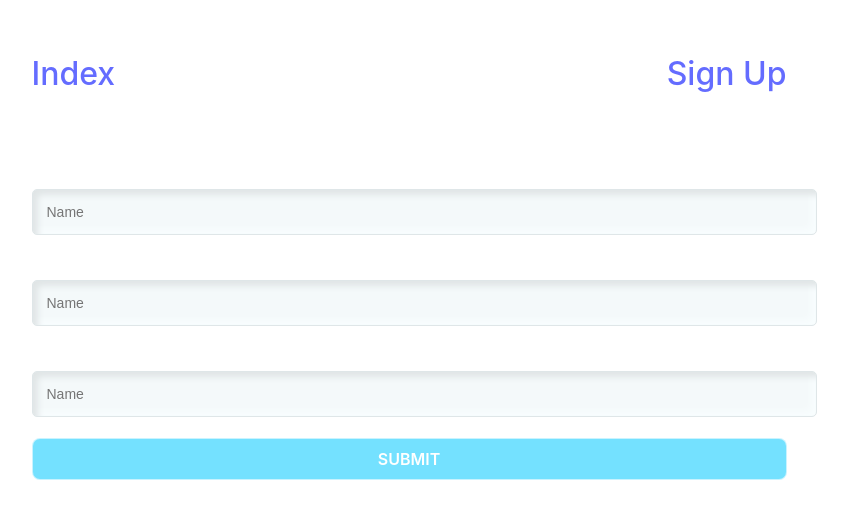
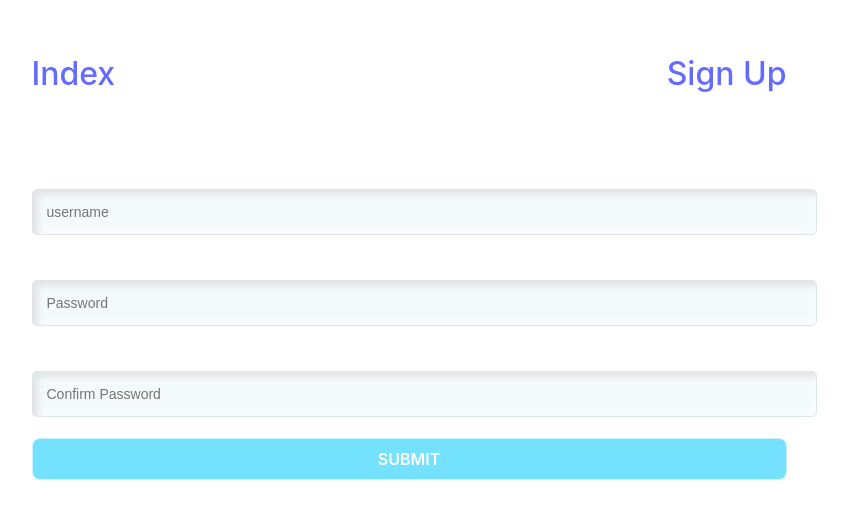
Before and after one commit to teradaian/M3L14-useRef, a React (Vite) app: page /signUp in a window 1280 px wide. Shown: the part 128-646 px from the top of the page, without its empty margins (231-1079 px from the left). Built offline with nearby package versions, Linux system fonts and the light colour scheme.

Commit message:
formData state

```diff
--- a/src/components/Form/SignUpForm.jsx
+++ b/src/components/Form/SignUpForm.jsx
@@ -1,34 +1,41 @@
+import { useState } from 'react'
+
 import './SignUpForm.css'
 
 const SignUpForm = () => {
+  const [formData, setFormData] = useState({
+    username: '',
+    password: '',
+    confirmPassword: ''
+  })
   return (
     <main className="new">
       <form autoComplete="off">
-        <label htmlFor="name-input">Username</label>
+        <label htmlFor="username-input">Username</label>
         <input
           required
           type="text"
-          name="name"
-          id="name-input"
-          placeholder="Name"
+          name="username"
+          id="username-input"
+          placeholder="username"
         />
 
-        <label htmlFor="name-input">Password</label>
+        <label htmlFor="password-input">Password</label>
         <input
           required
           type="password"
-          name="name"
-          id="name-input"
-          placeholder="Name"
+          name="password"
+          id="password-input"
+          placeholder="Password"
         />
 
-        <label htmlFor="name-input">Confirm Password</label>
+        <label htmlFor="confirm-password-input">Confirm Password</label>
         <input
           required
           type="password"
-          name="name"
-          id="name-input"
-          placeholder="Name"
+          name="confirmPassword"
+          id="confirm-password-input"
+          placeholder="Confirm Password"
         />
 
         <button type="submit">SUBMIT</button>
```
